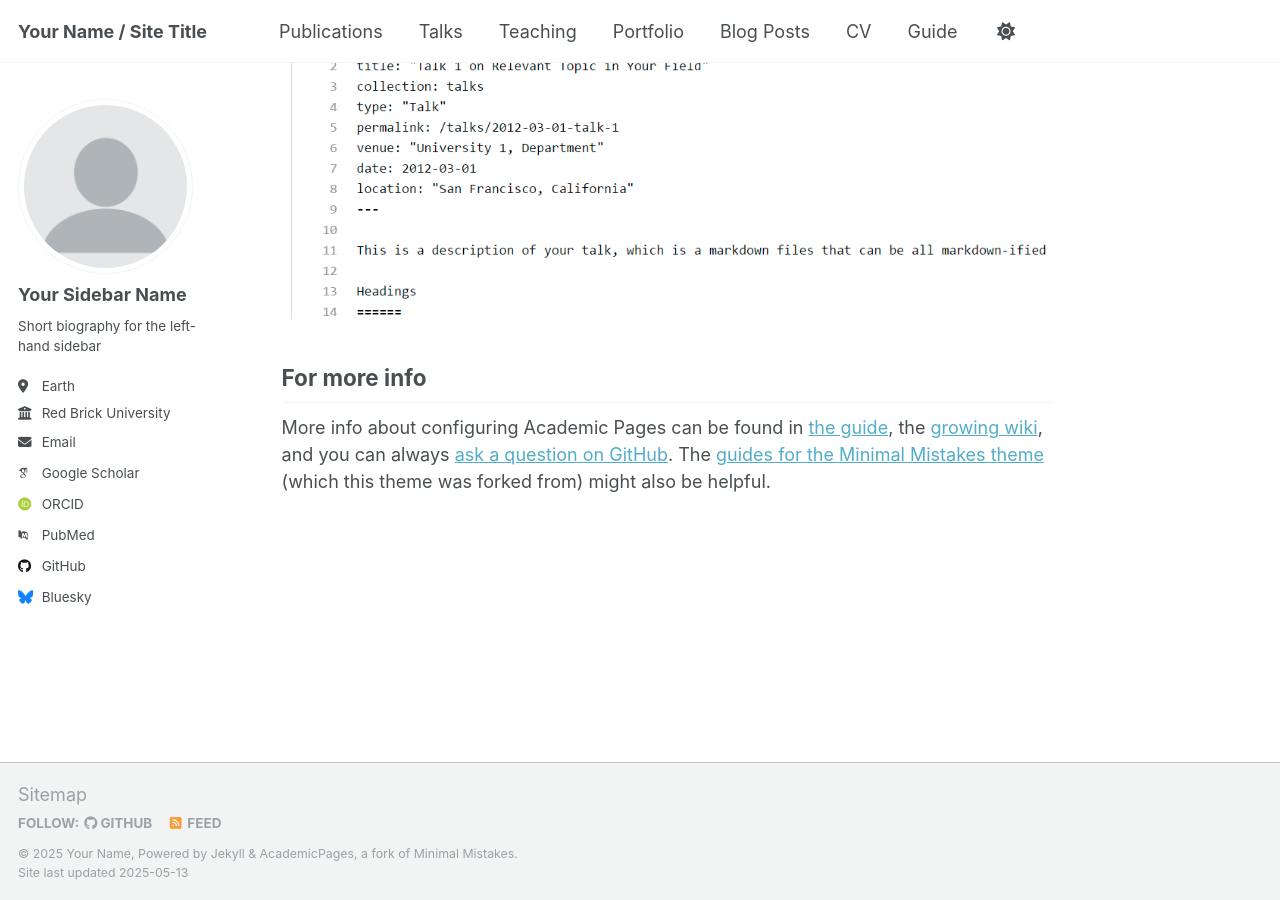
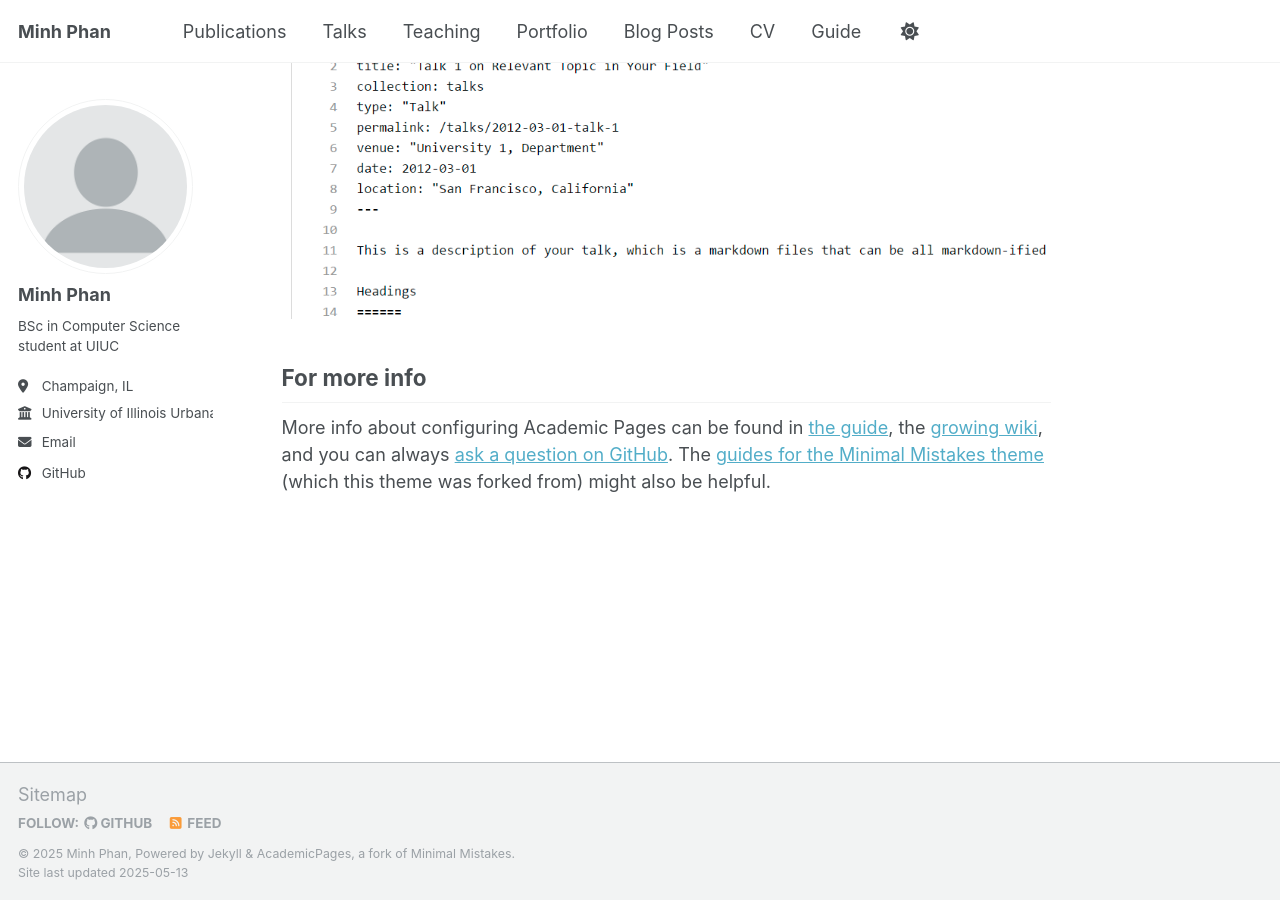
Before and after one commit to MinhPhan8803/MinhPhan8803.github.io, a Jekyll site: the page built from _pages/about.md, in a window 1280 px wide and 900 px high, scrolled down 2636 px. Built offline with Jekyll 4.4.1, drawn with Linux system fonts in a browser that asks for light colours; some web fonts are replaced.

Commit message:
Update _config.yml

```diff
--- a/_config.yml
+++ b/_config.yml
@@ -9,13 +9,13 @@
 # Basic Site Settings
 locale                   : "en-US"
 site_theme               : "default"
-title                    : "Your Name / Site Title"
+title                    : "Minh Phan"
 title_separator          : "-"
-name                     : &name "Your Name"
-description              : &description "personal description"
-url                      : https://academicpages.github.io # the base hostname & protocol for your site e.g. "https://[your GitHub username].github.io" or if you already have some other page hosted on Github then use "https://[your GitHub username].github.io/[Your Repo Name]"
+name                     : &name "Minh Phan"
+description              : &description "BSc in Computer Science student at UIUC"
+url                      : https://MinhPhan8803.github.io # the base hostname & protocol for your site e.g. "https://[your GitHub username].github.io" or if you already have some other page hosted on Github then use "https://[your GitHub username].github.io/[Your Repo Name]"
 baseurl                  : "" # the subpath of your site, e.g. "/blog"
-repository               : "academicpages/academicpages.github.io"
+repository               : "MinhPhan8803/MinhPhan8803.github.io"
 
 # Site Author - The following control what appear as part of the author content on the side bar.
 #               If a field is blank the icon and link will not appear, otherwise it will be shown.
@@ -23,22 +23,22 @@ repository               : "academicpages/academicpages.github.io"
 author:
   # Biographic information
   avatar           : "profile.png"
-  name             : "Your Sidebar Name"
+  name             : "Minh Phan"
   pronouns         : # example: "she/her"
-  bio              : "Short biography for the left-hand sidebar"
-  location         : "Earth"
-  employer         : "Red Brick University"
+  bio              : "BSc in Computer Science student at UIUC"
+  location         : "Champaign, IL"
+  employer         : "University of Illinois Urbana-Champaign"
   uri              : # URL
-  email            : "none@example.org"
+  email            : "minhnp2@illinois.edu"
 
   # Academic websites
   academia         : # URL
   arxiv            : # URL - Update with the correct link to your profile
-  googlescholar    : "https://scholar.google.com/citations?user=PS_CX0AAAAAJ"
+  googlescholar    : # URL
   impactstory      : # URL
-  orcid            : "http://orcid.org/yourorcidurl"
+  orcid            : # URL
   semantic         : # URL
-  pubmed           : "https://www.ncbi.nlm.nih.gov/pubmed/?term=john+snow"
+  pubmed           : # URL
   researchgate     : # URL
   scopus           : # URL
 
@@ -46,12 +46,12 @@ author:
   bitbucket        : # Username - Update with your username on the site
   codepen          : # Username
   dribbble         : # Username
-  github           : "academicpages"
+  github           : "MinhPhan8803"
   kaggle           : # Username
   stackoverflow    : # User number or user number and name (i.e., use "1" or "1/jeff-atwood")
 
   # Social media
-  bluesky          : "bsky.app" # Replace this with you Bluesky username
+  bluesky          : # Replace this with you Bluesky username
   facebook         : # Username
   flickr           : # Username
   foursquare       : # Username
@@ -78,12 +78,10 @@ author:
 
 # Publication Category - The following the list of publication categories and their headings
 publication_category:
-  books:
-    title: 'Books'
-  manuscripts:
-    title: 'Journal Articles'
   conferences:
     title: 'Conference Papers'
+  workshops:
+    title: 'Workshop Papers'
 
 # Site Settings
 teaser                   :  # filename of teaser fallback teaser image placed in /images/, .e.g. "500x300.png"
```
